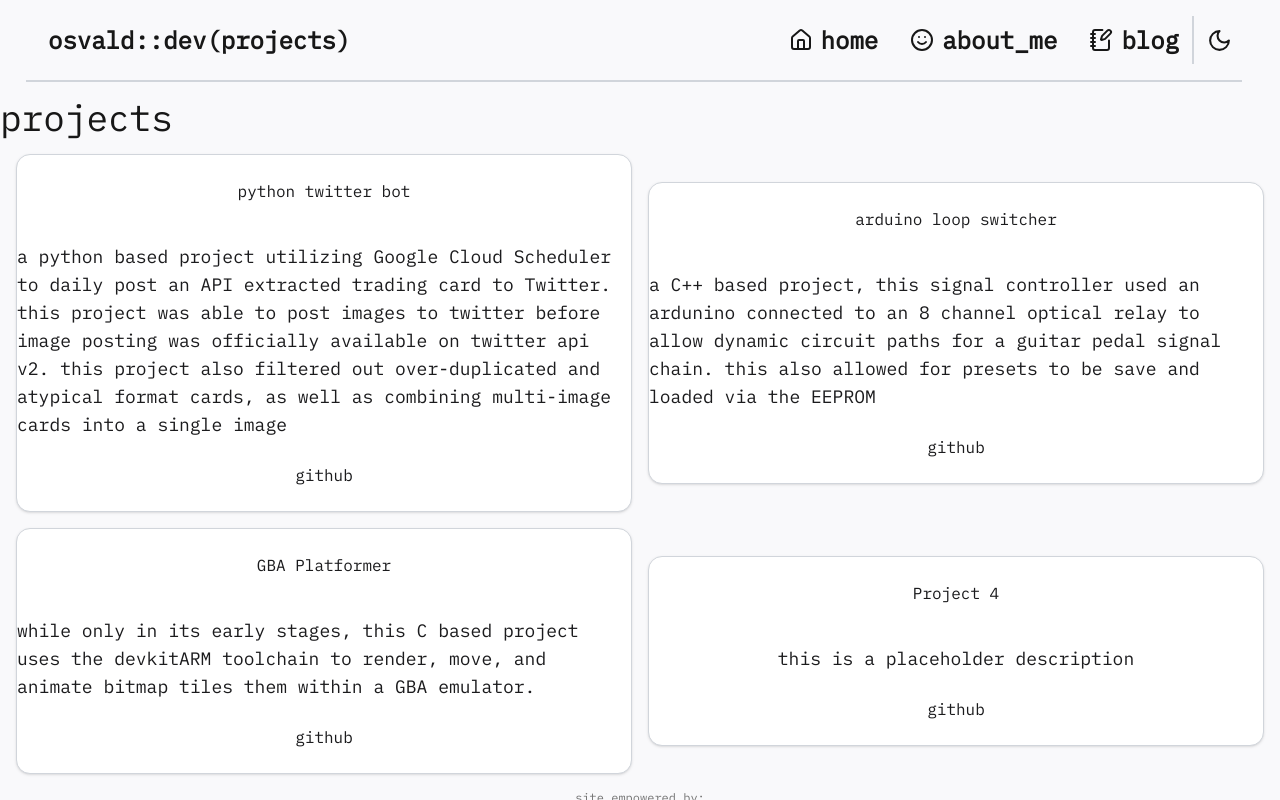
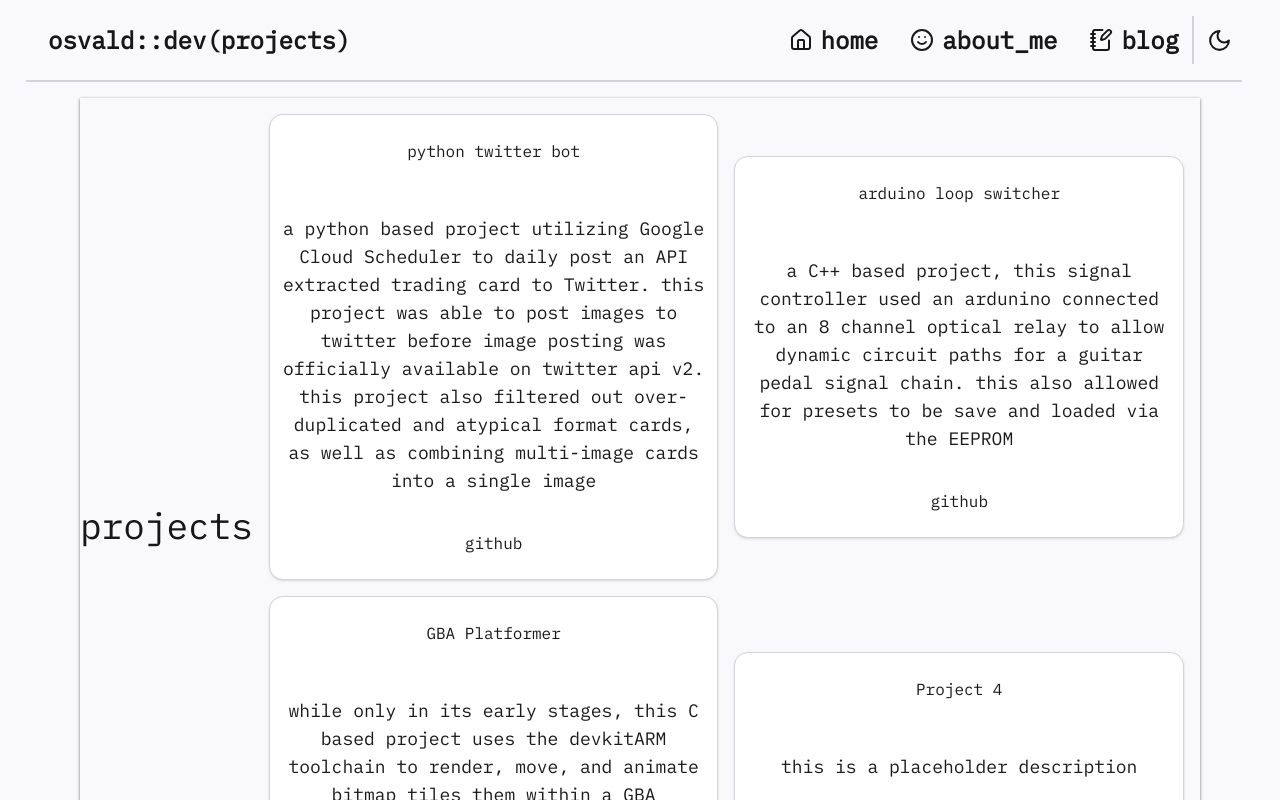
Before and after one commit to osvald-code/osvald-code.github.io, a Next.js app: page /projects in a window 1280 px wide. Shown: the top 800 px of the page. Built offline with nearby package versions, Linux system fonts and the light colour scheme.

Commit message:
Update page.tsx
formatting changes

```diff
--- a/src/app/projects/page.tsx
+++ b/src/app/projects/page.tsx
@@ -38,14 +38,14 @@ export default function AboutMe() {
           <CustNavBar className="flex items-center w-[100%]" pageName="projects" isDark={dark} toggleTheme={toggleTheme}/>
         </header>
       <Separator orientation="horizontal" className="min-h-[1px] mx-[2%] border-[1px] max-w-[95%]"/>
-      {/* <Card className="mx-2 sm:mx-20 my-4 min-h-[100%] flex items-center shadow-sm shadow-black/50 justify-center dark:bg-slate-800/10"> */}
+      <div className="mx-2 sm:mx-20 my-4 min-h-[100%] flex items-center shadow-sm shadow-black/50 justify-center dark:bg-slate-800/10">
         <h1 className="text-xl sm:text-2xl lg:text-4xl mt-4">projects</h1>
         <div className="w-[100%] min-h-[100%] flex order grid gird-cols-1 sm:grid-cols-2 p-4 items-center justify-center gap-4">
             {projects.map((projects) =>
               (
-                <Card key={projects.title} className="min-w-[100%] border flex items-center justify-center dark:bg-slate-800/0">
+                <Card key={projects.title} className="min-w-[100%] border flex items-center justify-center dark:bg-slate-800/0 text-center">
                         <h1>{projects.title}</h1>
-                        <p className="text-lg mt-4">{projects.description}</p>
+                        <p className="text-lg mt-4 p-3">{projects.description}</p>
                         <Link href={projects.url} className="hover:underline flex items-center whitespace-nowrap">
                               github
                         </Link>
@@ -53,7 +53,7 @@ export default function AboutMe() {
               ))
             }
         </div>
-      {/* </Card> */}
+      </div>
       <CustomFooter/>
     </main>
   );
```
